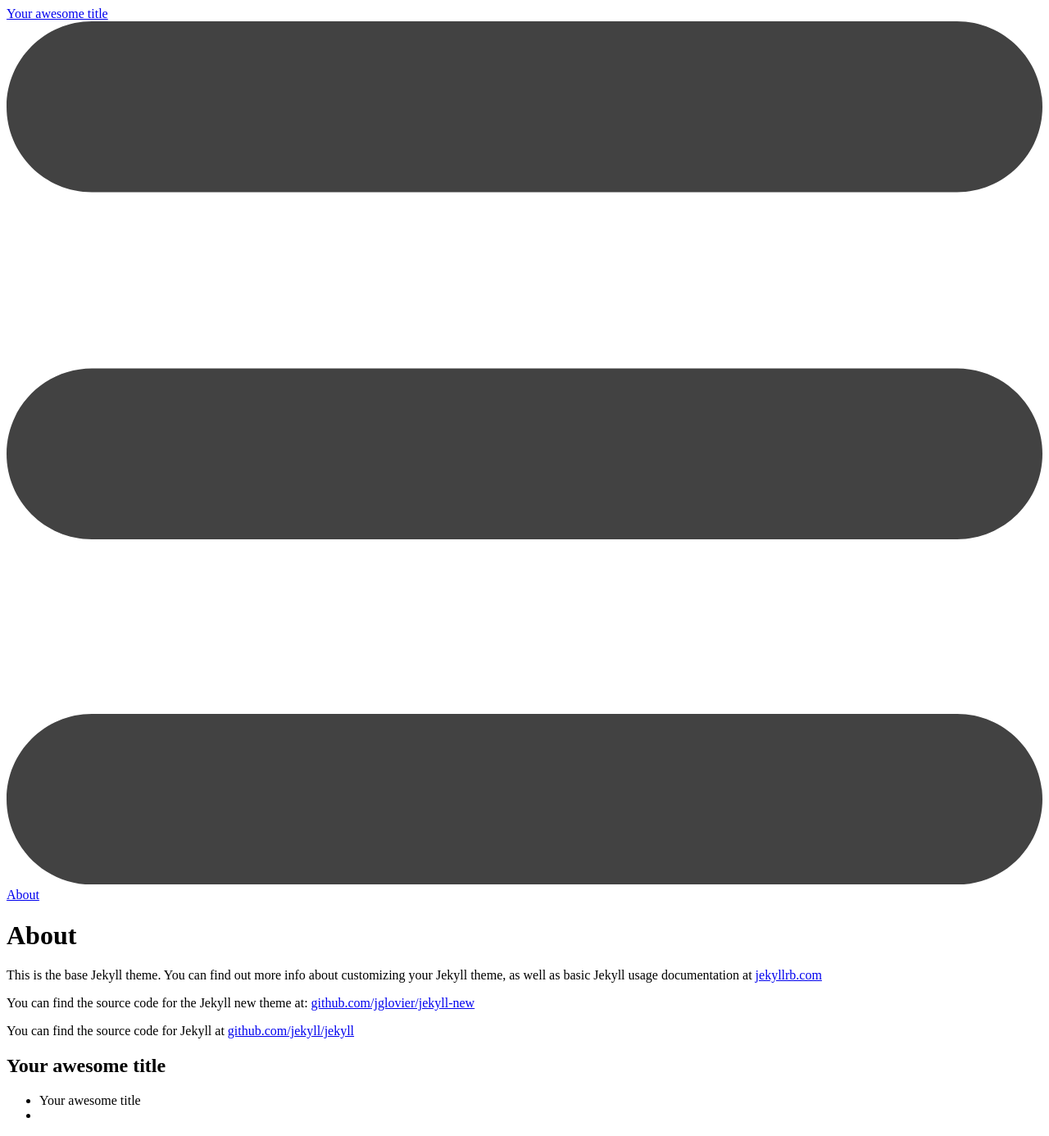
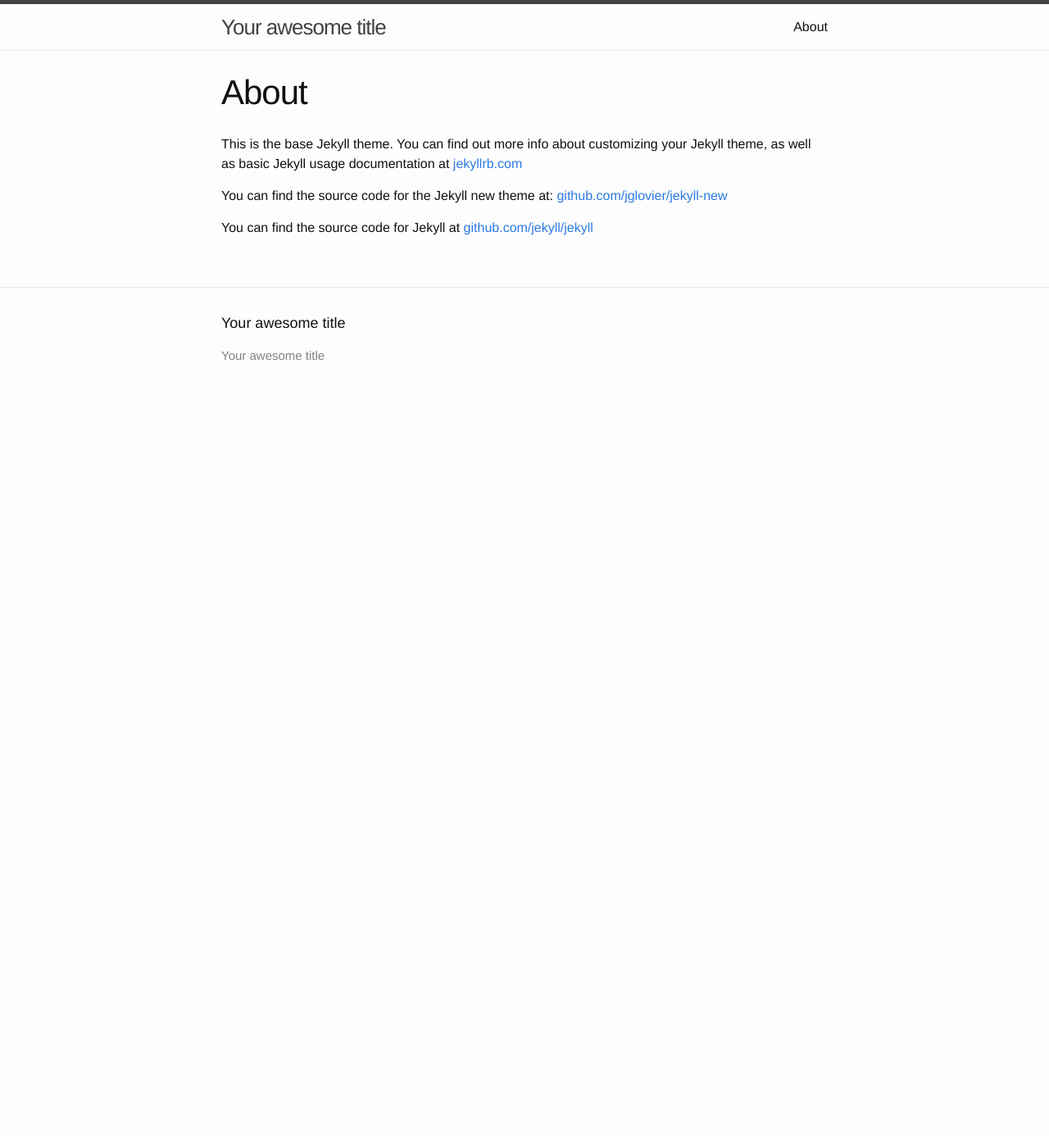
Before and after one commit to sbaer/sbaerexperiments, a Jekyll site: the page built from about.md, in a window 1280 px wide. Shown: the whole page at 82% size. Built offline with Jekyll 4.4.1, drawn with Linux system fonts in a browser that asks for light colours; after the commit the page ends 900 px from its top, so only the background shows below that.

Commit message:
Update head.html

```diff
--- a/_includes/head.html
+++ b/_includes/head.html
@@ -6,6 +6,5 @@
     <title>{% if page.title %}{{ page.title }}{% else %}{{ site.title }}{% endif %}</title>
     <meta name="description" content="{{ site.description }}">
 
-    <link rel="stylesheet" href="css/main.css">
-    <link rel="canonical" href="{{ page.url | replace:'index.html','' | prepend: site.baseurl | prepend: site.url }}">
+    <link rel="stylesheet" href="/css/main.css">
 </head>
```
